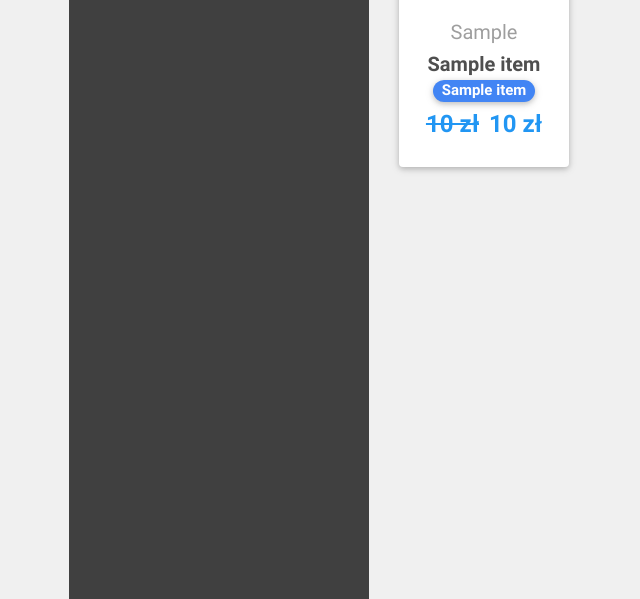
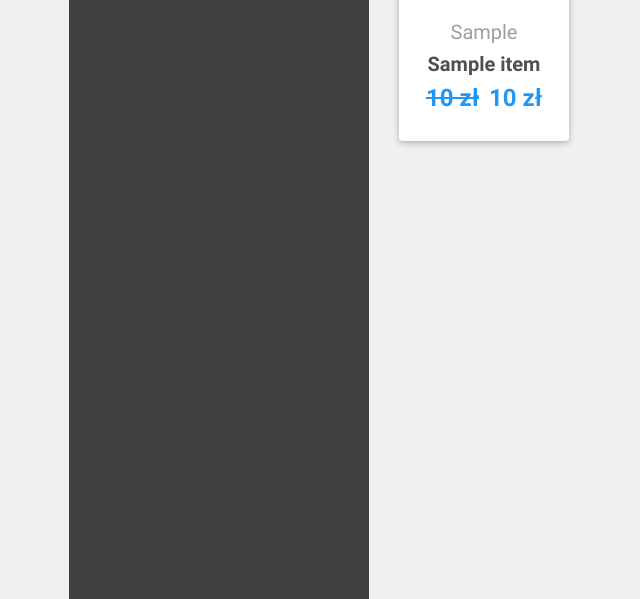
Before and after one commit to IhateTrains/group-project, a Django app: template pages/templates/pages/home.html in a window 1280 px wide. Shown: the part 696-1295 px from the top of the page, without its empty margins (71-711 px from the left). Run offline with Django 3.2, Linux system fonts and the light colour scheme; the template is opened without the code that fills it: most values are stand-ins (such as "Sample title", 1, 10 or a date in 2020); grey boxes marked "Sample" are stand-in pictures; parts of the project's set-up code (start-up, migrations or seed data) failed here and were passed over; some libraries are stand-ins or nearby versions.

Commit message:
Remove unused span

```diff
--- a/pages/templates/pages/product_card.html
+++ b/pages/templates/pages/product_card.html
@@ -21,9 +21,7 @@
       {% endif %}
       <h5>
         <strong>
-          <a href="{{ item.get_absolute_url }}" class="dark-grey-text">{{ item.name }}
-            <span class="badge badge-pill {% if item.get_label_display == 'New' %} danger-color {% else %} primary-color {% endif %}">{{ item.get_label_display }}</span>
-          </a>
+          <a href="{{ item.get_absolute_url }}" class="dark-grey-text">{{ item.name }}</a>
         </strong>
       </h5>
 
--- a/pages/templates/pages/sales.html
+++ b/pages/templates/pages/sales.html
@@ -41,9 +41,7 @@
                   </a>
                   <h5>
                     <strong>
-                      <a href="{{ item.get_absolute_url }}" class="dark-grey-text">{{ item.name }}
-                        <span class="badge badge-pill {% if item.get_label_display == 'New' %} danger-color {% else %} primary-color {% endif %}">{{ item.get_label_display }}</span>
-                      </a>
+                      <a href="{{ item.get_absolute_url }}" class="dark-grey-text">{{ item.name }}</a>
                     </strong>
                   </h5>
 
```
